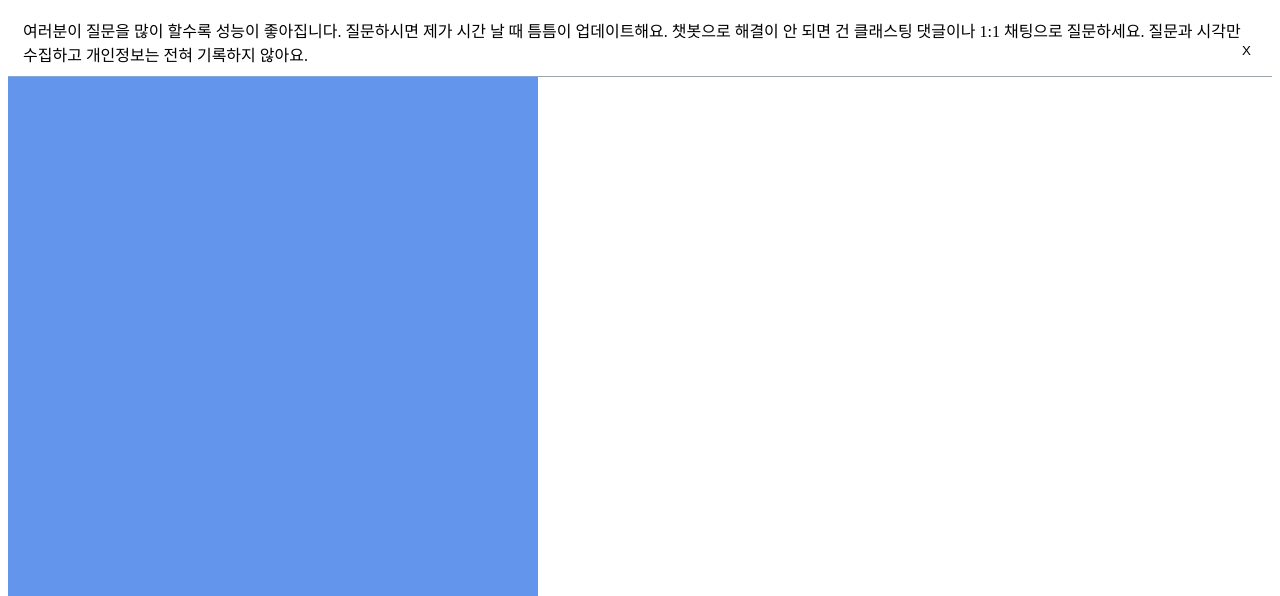
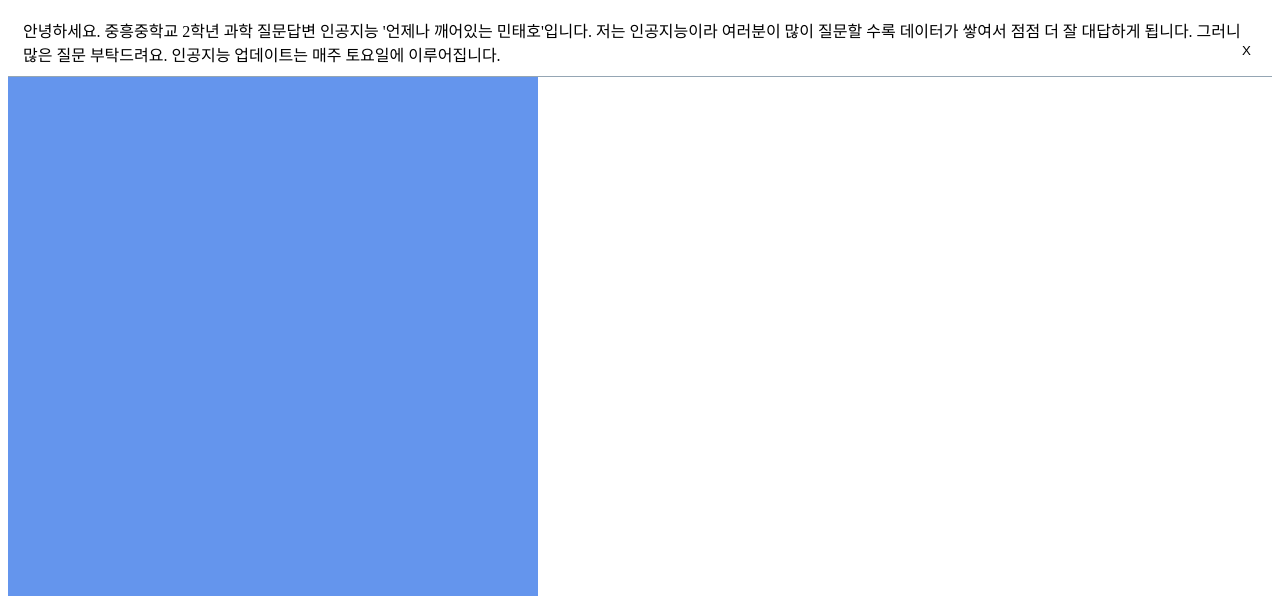
Before and after one commit to ty3370/faq_chatbot_sciecne_3rd, a Python web app: template templates/addresses/chat_test.html in a window 1280 px wide. Shown: the top 596 px of the page. Run offline with Jinja, Linux system fonts and the light colour scheme; the template is opened without the code that fills it, so the values that code supplies are empty.

Commit message:
챗봇 업데이트 1 (챗봇 운영 datalog.xlsx 업데이트 20210120)

```diff
--- a/addresses/faq_chatbot.py
+++ b/addresses/faq_chatbot.py
@@ -55,7 +55,7 @@ tagged_questions = [TaggedDocument(d, [int(c)]) for d, c in index_questions]
 # FAQ 답변
 def faq_answer(input):
     if len(input) < 6:
-        return '질문이 너무 짧아요. 좀 더 구체적으로 질문 부탁해요.'
+        return '문장이 너무 짧습니다. 6글자 이상 쓰는 성의는 보이세요.'
     else:
         # 테스트하는 문장도 같은 전처리를 해준다.
         tokened_test_string = tokenize_mecab_noun(input)
@@ -83,8 +83,8 @@ def faq_answer(input):
         load_wb.save('/home/ubuntu/faq_chatbot_science_3rd/data/datalog.xlsx')
 
         if result[i][1] < 0.6:
-            return '입력한 질문에 대한 가장 유사한 질문의 유사도가 {:0.1f}%라서 60% 미만이라 엉뚱한 소리를 할 것 같으니 결과를 출력하지 않을게요. 질문을 더 구체적으로 써 주세요.'.format(result[i][1] * 100)
+            return '?뭔 말인지 모르겠네요. 인공지능 업데이트 후에 다시 질문해주세요.'.format(result[i][1] * 100)
         else:
-            return '입력한 질문과의 유사도: {:0.1f}% | 질문: '.format(result[i][1] * 100) + df2['질문'][result[i][0]] + '#####################################답변: ' + df2['답변'][result[i][0]]
+            return  df2['답변'][result[i][0]]
 
 print('챗봇 불러오기 완료')
--- a/templates/addresses/chat_test.html
+++ b/templates/addresses/chat_test.html
@@ -3,7 +3,7 @@
 <script type="text/javascript" src="/static/jquery-3.2.1.min.js"></script>
 <head>
     <meta charset="UTF-8">
-    <title>중흥중학교 3학년 과학 질문-답변 챗봇 (20210120)</title>
+    <title>질문답변 인공지능 '언제나 깨어있는 민태호' (최종 업데이트: 20210120)</title>
 </head>
 <style>
 .chat_wrap {display:none;width: 350px;height: 500px;position: fixed;bottom: 30px;right: 95px;background: #a9bdce;}
@@ -19,7 +19,7 @@
 </style>
 <body>
 <div class="chat_header">
-    <span>여러분이 질문을 많이 할수록 성능이 좋아집니다. 질문하시면 제가 시간 날 때 틈틈이 업데이트해요. 챗봇으로 해결이 안 되면 건 클래스팅 댓글이나 1:1 채팅으로 질문하세요. 질문과 시각만 수집하고 개인정보는 전혀 기록하지 않아요.</span>
+    <span>안녕하세요. 중흥중학교 2학년 과학 질문답변 인공지능 '언제나 깨어있는 민태호'입니다. 저는 인공지능이라 여러분이 많이 질문할 수록 데이터가 쌓여서 점점 더 잘 대답하게 됩니다. 그러니 많은 질문 부탁드려요. 인공지능 업데이트는 매주 토요일에 이루어집니다.</span>
     <button type="button" id="close_chat_btn" class="close_btn">X</button>
 </div>
 <div id="divbox" class="chat_content"></div>
```
Also changed, not shown: 2 other files.
